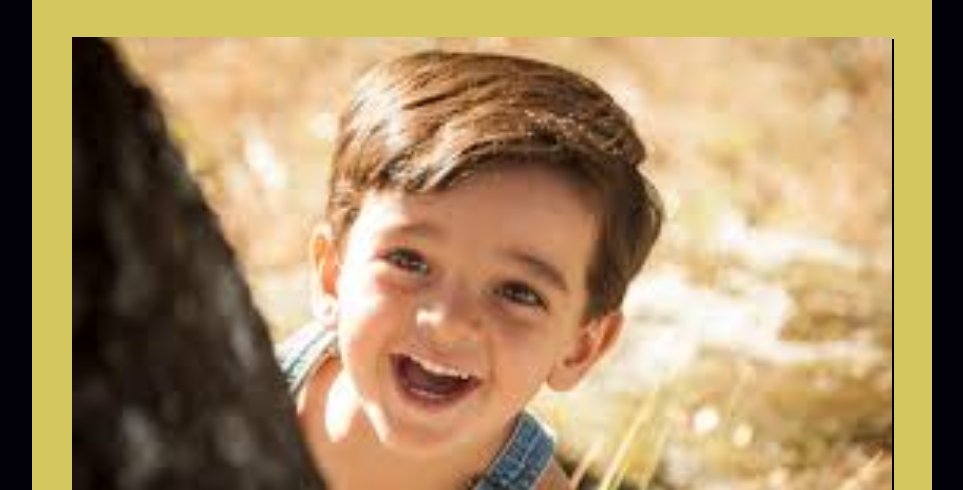
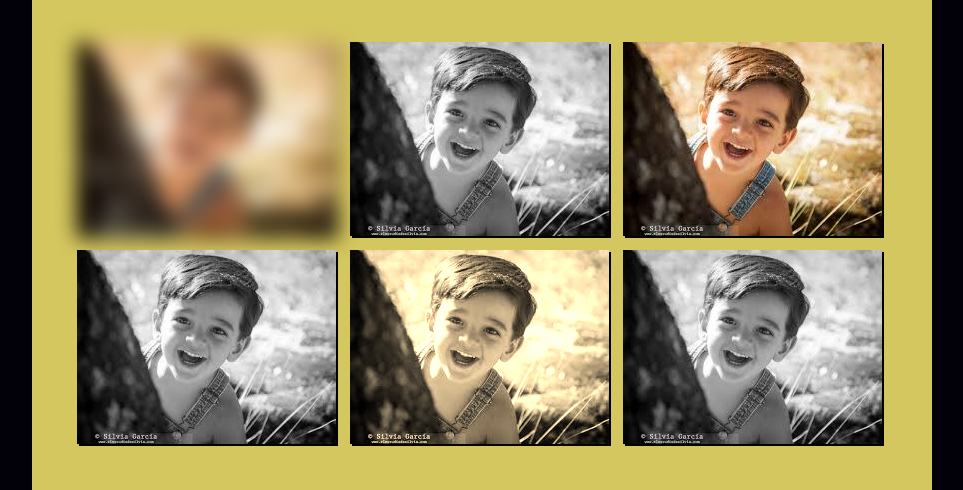
Before and after one commit to asroberto86/EvalucionFInal_CSS_Dise-o_Web_Responsive, a plain HTML site: page vista/retratos.html in a window 1280 px wide. Shown: the part 131-621 px from the top of the page, without its empty margins (158-1121 px from the left). Drawn offline with Linux system fonts and the light colour scheme; files whose address does not match are found by name.

Commit message:
Desarrollo COmpletado

```diff
--- a/css/estilosretratos.css
+++ b/css/estilosretratos.css
@@ -31,6 +31,29 @@ header a{
 }
 #imgizquierda{
   display: none;
+}
+.derecha{
+  -webkit-filter: blur(10px);
+  filter: blur(10px);
+}
+.efecto1{
+  -webkit-filter:grayscale(100%);
+	filter: grayscale(100%);
+}
+.efecto2{
+
+}
+.efecto3{
+  -webkit-filter:grayscale(100%);
+	filter: grayscale(100%);
+}
+.efecto4{
+  -webkit-filter:sepia(90%);
+	filter: sepia(90%);
+}
+.efecto5{
+  -webkit-filter:grayscale(100%);
+	filter: grayscale(100%);
 }
 footer{
   border-radius: 0px 0px 10px 10px;
@@ -91,7 +114,22 @@ footer a{
     width: 100%;
   }
   .derecha{
-    width: 100%;
+    margin: 5px;
+  }
+  .efecto1{
+    margin: 5px;
+  }
+  .efecto2{
+    margin: 5px;
+  }
+  .efecto3{
+    margin: 5px;
+  }
+  .efecto4{
+    margin: 5px;
+  }
+  .efecto5{
+    margin: 5px;
   }
   footer{
     display: flex;
@@ -158,6 +196,27 @@ footer a{
     width: 100%;
   }
   .derecha{
+    margin: 20px 20px 20px 0px;
+    width: 100%;
+  }
+  .efecto1{
+    margin: 20px 20px 20px 0px;
+    width: 100%;
+  }
+  .efecto2{
+    margin: 20px 20px 20px 0px;
+    width: 100%;
+  }
+  .efecto3{
+    margin: 20px 20px 20px 0px;
+    width: 100%;
+  }
+  .efecto4{
+    margin: 20px 20px 20px 0px;
+    width: 100%;
+  }
+  .efecto5{
+    margin: 20px 20px 20px 0px;
     width: 100%;
   }
   #contacto{
```
